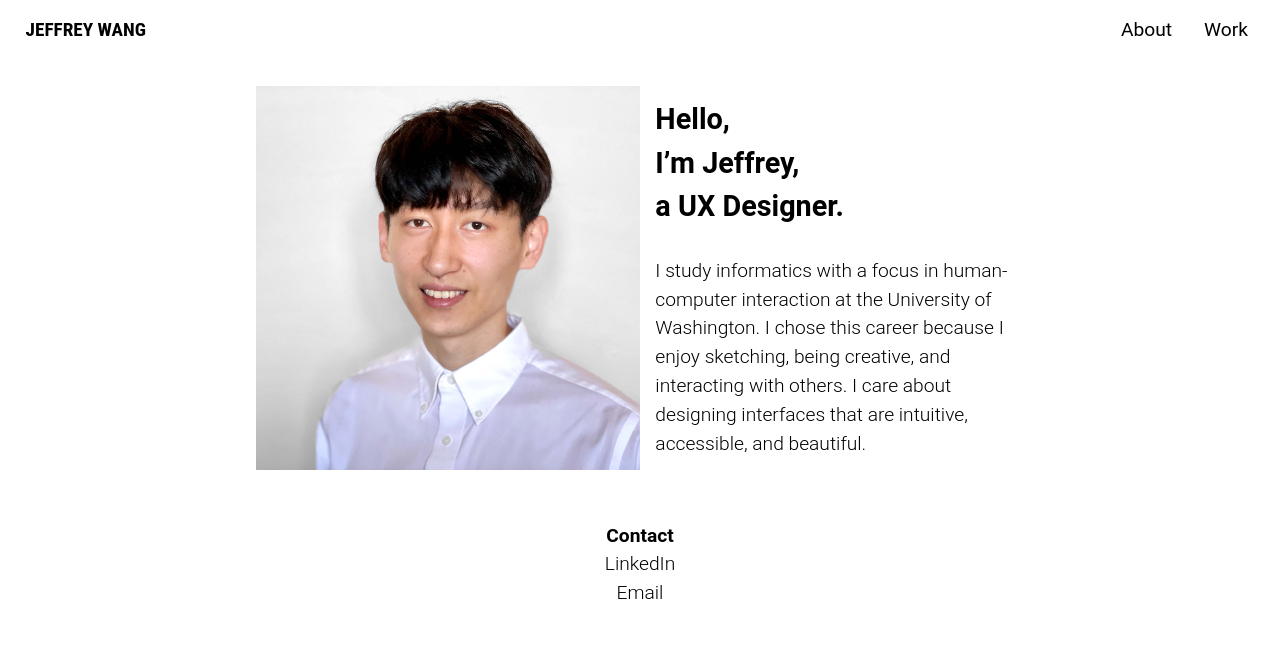
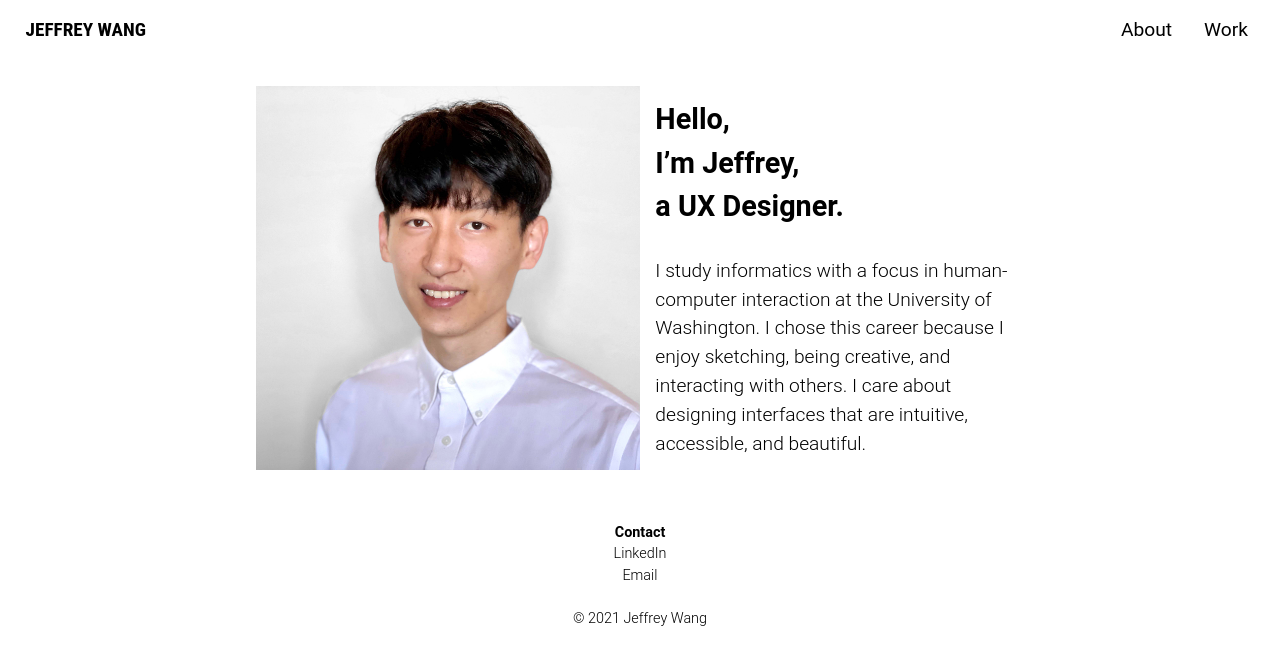
Before and after one commit to wjeff9/portfolio, a React (Create React App) app: page /#/about in a window 1280 px wide. Shown: the top 664 px of the page. Built offline with nearby package versions, Linux system fonts and the light colour scheme.

Commit message:
add copyright

```diff
--- a/src/App.css
+++ b/src/App.css
@@ -251,7 +251,7 @@ footer
 */
 
 footer {
-  font-size: 100%;
+  font-size: 75%;
   justify-content: center;
   padding: 2%;
 }
--- a/src/App.js
+++ b/src/App.js
@@ -41,6 +41,9 @@ function App() {
         <a className="contact-info" href="https://www.linkedin.com/in/jeffrey-wang-327b0915b/" target="_blank" rel="noopener noreferrer">LinkedIn</a>
         <br />
         <a className="contact-info" href="mailto:jeffwhy99@gmail.com">Email</a>
+        <br />
+        <br />
+        <p>© 2021 Jeffrey Wang</p>
       </footer>
     </div>
   )
```
